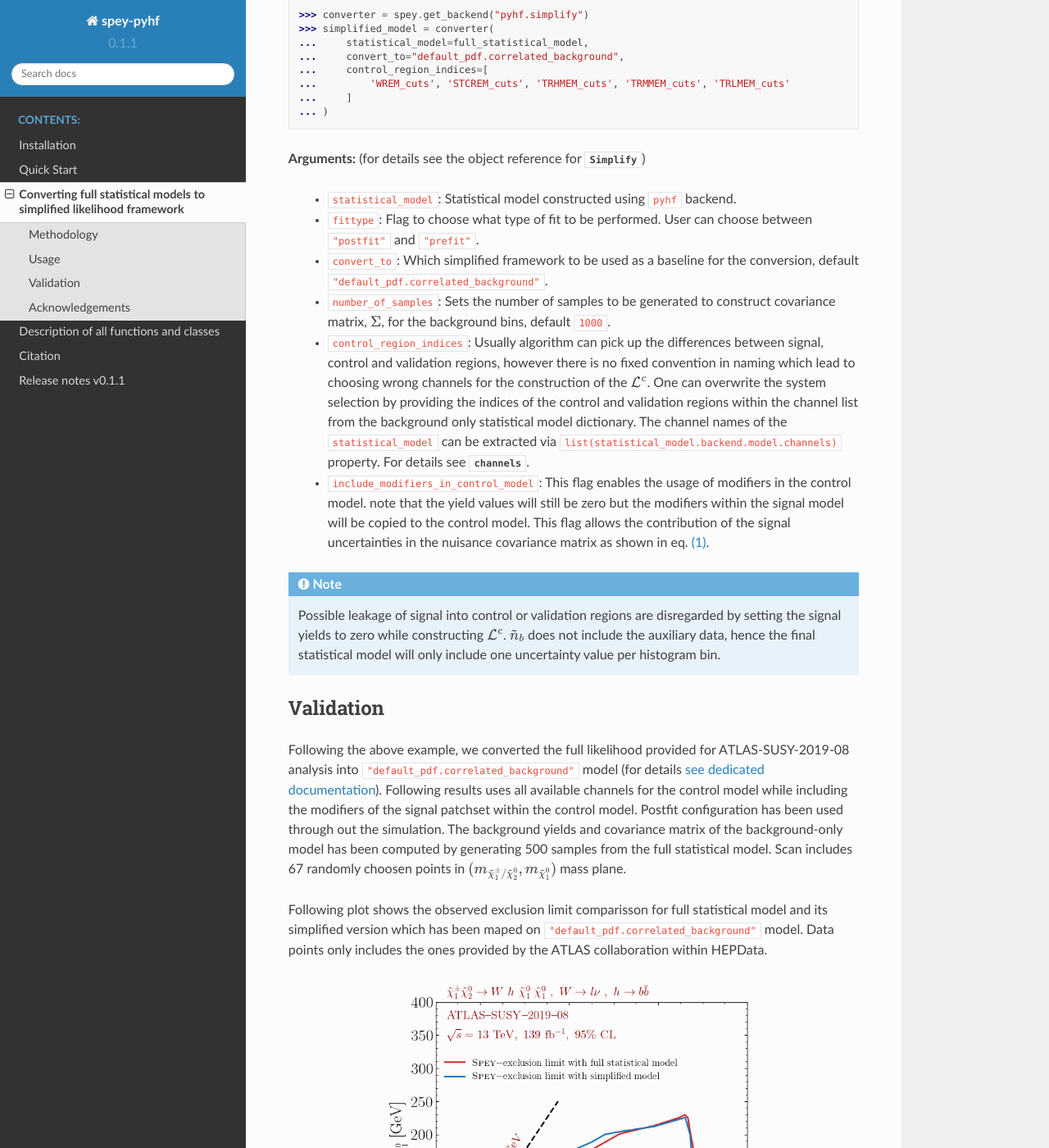
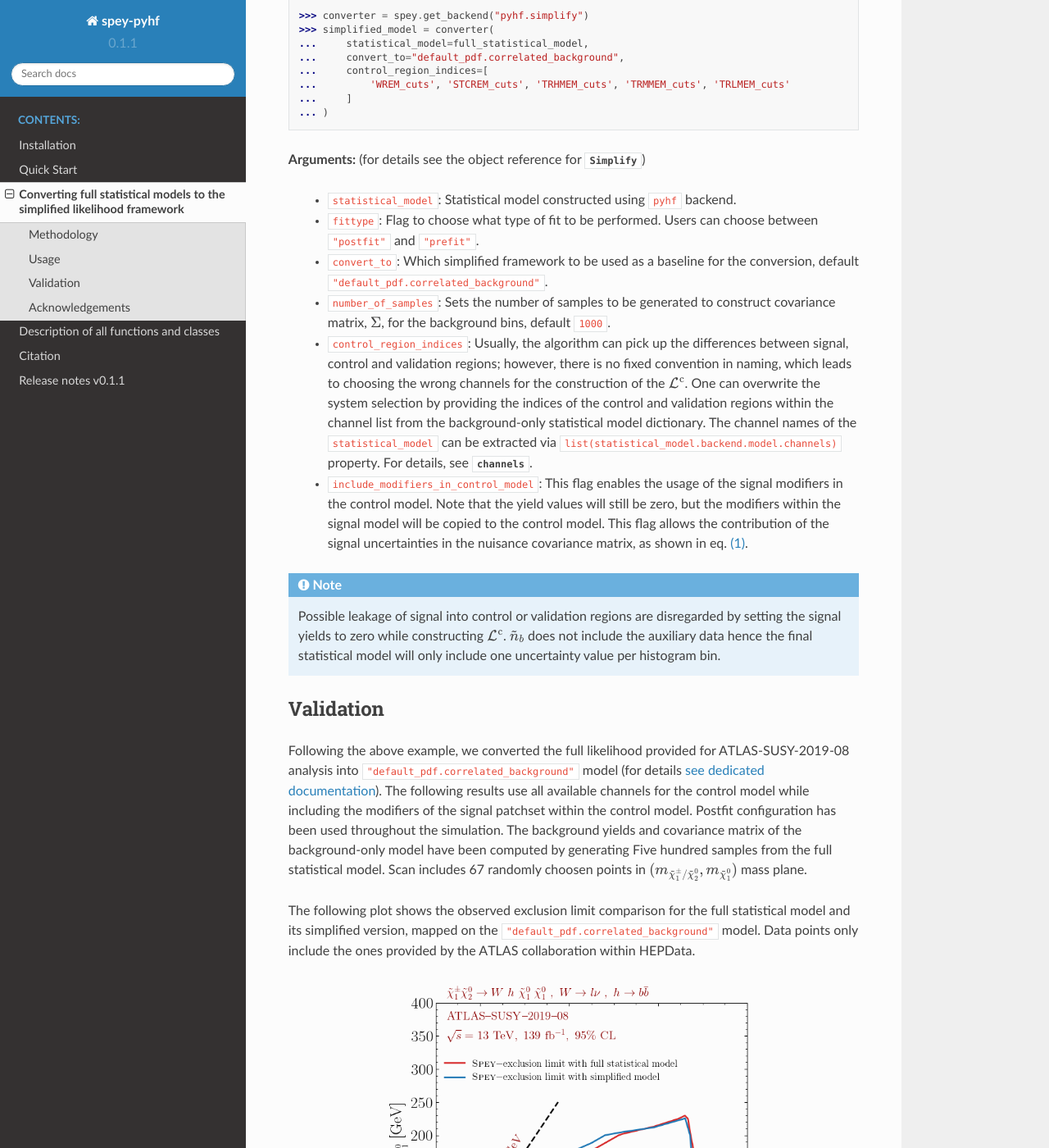
Before and after one commit to SpeysideHEP/spey-pyhf, a Sphinx documentation site: the page built from docs/simplify.rst, in a window 1280 px wide and 1400 px high, scrolled down 2361 px. Shown: the whole window at 82% size. Built offline with Sphinx 7.4.7 and the Read the Docs theme 2.0.0, drawn with Linux system fonts in a browser that asks for light colours; some of the changed text lies outside the part shown.

Commit message:
update docs

```diff
--- a/docs/citations.rst
+++ b/docs/citations.rst
@@ -16,7 +16,7 @@ The BibTeX entry for citing ``spey`` is
         year = "2023"
     }
 
-This plug-in uses ``pyhf`` internally, thus please also cite the following
+This plug-in uses ``pyhf`` internally; thus, please also cite the following
 
 .. code-block:: BibTeX
 
--- a/docs/simplify.rst
+++ b/docs/simplify.rst
@@ -1,5 +1,5 @@
-Converting full statistical models to simplified likelihood framework
-=====================================================================
+Converting full statistical models to the simplified likelihood framework
+=========================================================================
 
 Although full statistical models contain all the necessary information
 to reconstruct the original analysis, it might be computationally costly.
@@ -8,7 +8,7 @@ likelihood frameworks using ``"default_pdf.correlated_background"`` or
 ``"default_pdf.third_moment_expansion"`` models. Details on the
 `simplified models can be found in this link <https://speysidehep.github.io/spey/plugins.html#default-plug-ins>`_.
 
-This particular example requires the installation of three packages which can be achieved
+This particular example requires the installation of three packages, which can be achieved
 by using the line below
 
 .. code:: bash
@@ -36,26 +36,26 @@ the negative log probability distribution,
 
 where :math:`\theta_0^{\rm c}` represents the nuisance parameters that maximises
 :math:`\mathcal{L}^{\rm c}` at :math:`\mu=0`. Covariance matrix :math:`\mathbf{V}_{ij}`
-allows construction of a multivariate Gaussian distribution
+allows the construction of a multivariate Gaussian distribution
 :math:`\mathcal{N}(\theta_0^{\rm c}, \mathbf{V}_{ij})` where one can sample nuisance parameters,
 :math:`\tilde{\theta}\sim\mathcal{N}(\theta_0^{\rm c}, \mathbf{V}_{ij})`,
-without loosing the correlations between them.
+without losing the correlations between them.
 
 .. attention::
 
 	This method is highly dependent on which channels or regions are considered within the control model since
-	this will determine how much of the likelihood is being summarised as a multivariate (skewed) Gaussian.
+	this will determine how much of the statistical model is summarised as a multivariate (skewed) Gaussian.
 
-It is essential to note that, the nuisance parameters of :math:`\mathcal{L}^{\rm c}` does not
-necessarily match with the requested statistical model, which might be reduced compared to the full model.
-For sake of simplicity lets call the requested statistical model :math:`\mathcal{L}^{\rm SR}`, but bare
-in mind that this model does not necessarily only contains signal regions.
+It is essential to note that the nuisance parameters of :math:`\mathcal{L}^{\rm c}` does not
+necessarily need to match the requested statistical model, which might be reduced compared to the entire model.
+For the sake of simplicity, let us call the requested statistical model :math:`\mathcal{L}^{\rm SR}`, but bear
+in mind that this model does not necessarily only contain signal regions.
 In the case where :math:`|\theta^{\rm SR}|>|\tilde{\theta}^{\rm c}|` the remaining
 nuisance parameters are fitted to maximize :math:`\mathcal{L}^{\rm SR}` for a given set of
-:math:`\tilde{\theta}^{\rm c}` and :math:`\mu=0`. Let us call the remaining nuisance parameters that
-maximises this likelihood as :math:`\hat\theta^{\rm SR}`.
+:math:`\tilde{\theta}^{\rm c}` and :math:`\mu=0`. The remaining nuisance parameters that
+maximise this likelihood are :math:`\hat\theta^{\rm SR}`.
 
-Simplified likelihood framework requires a covariance matrix, :math:`\Sigma`, representing
+The simplified likelihood framework requires a covariance matrix, :math:`\Sigma`, representing
 the correlations between each bin for the background-only model.
 To construct the covariance matrix, one can sample from :math:`\mathcal{L}^{\rm SR}` using
 :math:`\hat\theta^{\rm SR}` and :math:`\tilde{\theta}^{\rm c}`;
@@ -69,21 +69,21 @@ can compute third moments of :math:`\tilde{n}_b` to extend the model for ``"defa
 
 .. note::
 
-    There has been other techniques employed to simplify the full statistical models
-    one can find `such a method in this GitHub repository <https://github.com/eschanet/simplify>`_.
+    Other techniques have been employed to simplify the full statistical models.
+    One can find `such a method in this GitHub repository <https://github.com/eschanet/simplify>`_.
     Since this approach provides a ``pyhf`` compatible dictionary as an output, it
-    can be directly used with ``spey-pyhf`` plug-in without any additional modifications.
+    can be directly used with the ``spey-pyhf`` plug-in without additional modifications.
     The method presented here is different from their approach.
 
 Usage
 -----
 
-A full statistical model can be constructed using a background only JSON serialised file
-(usually found in HEPData entry for a given analysis). Details on how to construct a full
-likelihood through ``spey-pyhf`` interface can be found in
+A full statistical model can be constructed using a background-only JSON serialised file
+(usually found in the HEPData entry for a given analysis). Details on constructing a full
+likelihood through the ``spey-pyhf`` interface can be found in
 :ref:`this section <sec_quick_start>`.
 
-As an example, lets use the JSON files provided for ATLAS-SUSY-2019-08 analysis in
+As an example, let us use the JSON files provided for ATLAS-SUSY-2019-08 analysis in
 `HEPData <https://www.hepdata.net/record/resource/1934827?landing_page=true>`_.
 One can read the file using json package
 
@@ -106,9 +106,9 @@ can be constructed as
     ... )
     >>> full_statistical_model.backend.manager.backend = "jax"
 
-where ``background_only`` refers to background only JSON file retreived from HEPData and
-``signal`` refers to a signal patch constructed by the user. Note that computation of the
-Hessian in eq. :eq:`eq:hess` currently requires ``pyhf``'s ``jax`` backend which is ensured
+where ``background_only`` refers to background-only the JSON file retreived from HEPData and
+``signal`` refers to a signal patch constructed by the user. Note that the computation of the
+Hessian in eq. :eq:`eq:hess` currently requires ``pyhf``'s ``jax`` backend, which is ensured
 by the last line in the snippet above. ``full_statistical_model`` can be converted into
 simplified likelihood by using ``pyhf.simplify`` backend.
 
@@ -126,29 +126,29 @@ simplified likelihood by using ``pyhf.simplify`` backend.
 **Arguments:** (for details see the object reference for :obj:`~spey_pyhf.simplify.Simplify`)
 
     * ``statistical_model``: Statistical model constructed using ``pyhf`` backend.
-    * ``fittype``: Flag to choose what type of fit to be performed. User can choose between
+    * ``fittype``: Flag to choose what type of fit to be performed. Users can choose between
       ``"postfit"`` and ``"prefit"``.
     * ``convert_to``: Which simplified framework to be used as a baseline for the conversion,
       default ``"default_pdf.correlated_background"``.
     * ``number_of_samples``: Sets the number of samples to be generated to construct covariance
       matrix, :math:`\Sigma`, for the background bins, default ``1000``.
-    * ``control_region_indices``: Usually algorithm can pick up the differences between signal,
-      control and validation regions, however there is no fixed convention in naming which lead to
-      choosing wrong channels for the construction of the :math:`\mathcal{L}^{\rm c}`. One can
+    * ``control_region_indices``: Usually, the algorithm can pick up the differences between signal,
+      control and validation regions; however, there is no fixed convention in naming, which leads to
+      choosing the wrong channels for the construction of the :math:`\mathcal{L}^{\rm c}`. One can
       overwrite the system selection by providing the indices of the control and validation regions
-      within the channel list from the background only statistical model dictionary. The channel names
+      within the channel list from the background-only statistical model dictionary. The channel names
       of the ``statistical_model`` can be extracted via ``list(statistical_model.backend.model.channels)``
-      property. For details see :attr:`~spey_pyhf.data.FullStatisticalModelData.channels`.
-    * ``include_modifiers_in_control_model``: This flag enables the usage of modifiers in the control model.
-      note that the yield values will still be zero but the modifiers within the signal model will be copied
+      property. For details, see :attr:`~spey_pyhf.data.FullStatisticalModelData.channels`.
+    * ``include_modifiers_in_control_model``: This flag enables the usage of the signal modifiers in the control model.
+      Note that the yield values will still be zero, but the modifiers within the signal model will be copied
       to the control model. This flag allows the contribution of the signal uncertainties in the nuisance
-      covariance matrix as shown in eq. :eq:`eq:hess`.
+      covariance matrix, as shown in eq. :eq:`eq:hess`.
 
 .. note::
 
     Possible leakage of signal into control or validation regions are disregarded by setting the signal
     yields to zero while constructing :math:`\mathcal{L}^{\rm c}`. :math:`\tilde{n}_b` does not
-    include the auxiliary data, hence the final statistical model will only include one uncertainty value
+    include the auxiliary data hence the final statistical model will only include one uncertainty value
     per histogram bin.
 
 Validation
@@ -157,24 +157,24 @@ Validation
 Following the above example, we converted the full likelihood provided for ATLAS-SUSY-2019-08 analysis
 into ``"default_pdf.correlated_background"`` model (for details
 `see dedicated documentation <https://speysidehep.github.io/spey/plugins.html#default-plug-ins>`_).
-Following results uses all available channels for the control model while including the modifiers of the
-signal patchset within the control model. Postfit configuration has been used through out the simulation.
-The background yields and covariance matrix of the background-only model has been computed by generating
-500 samples from the full statistical model. Scan includes 67 randomly choosen points in
+The following results use all available channels for the control model while including the modifiers of the
+signal patchset within the control model. Postfit configuration has been used throughout the simulation.
+The background yields and covariance matrix of the background-only model have been computed by generating
+Five hundred samples from the full statistical model. Scan includes 67 randomly choosen points in
 :math:`(m_{\tilde{\chi}^\pm_1/\tilde{\chi}^0_2},m_{\tilde{\chi}_1^0})` mass plane.
 
-Following plot shows the observed exclusion limit comparisson for full statistical model and its simplified
-version which has been maped on ``"default_pdf.correlated_background"`` model. Data points only includes the
+The following plot shows the observed exclusion limit comparison for the full statistical model and its simplified
+version, mapped on the ``"default_pdf.correlated_background"`` model. Data points only include the
 ones provided by the ATLAS collaboration within HEPData.
 
 .. image:: ./figs/atlas_susy_2019_08_simp_obs.png
     :align: center
     :scale: 70
-    :alt: Exclusion limit comparisson between full and simplified likelihoods for ATLAS-SUSY-2019-08 analysis.
+    :alt: Exclusion limit comparison between full and simplified likelihoods for ATLAS-SUSY-2019-08 analysis.
 
 These results can be reproduced by following the prescription described above. Note that the red curve does not
 correspond to the official results since its plotted only using 67 points. The official results can be reproduced
-by using the entire patchset provided by the collaboration.
+using the entire patch set provided by the collaboration.
 
 Acknowledgements
 ----------------
```
Also changed, not shown: docs/quick_start.rst (+20 -19 lines).
